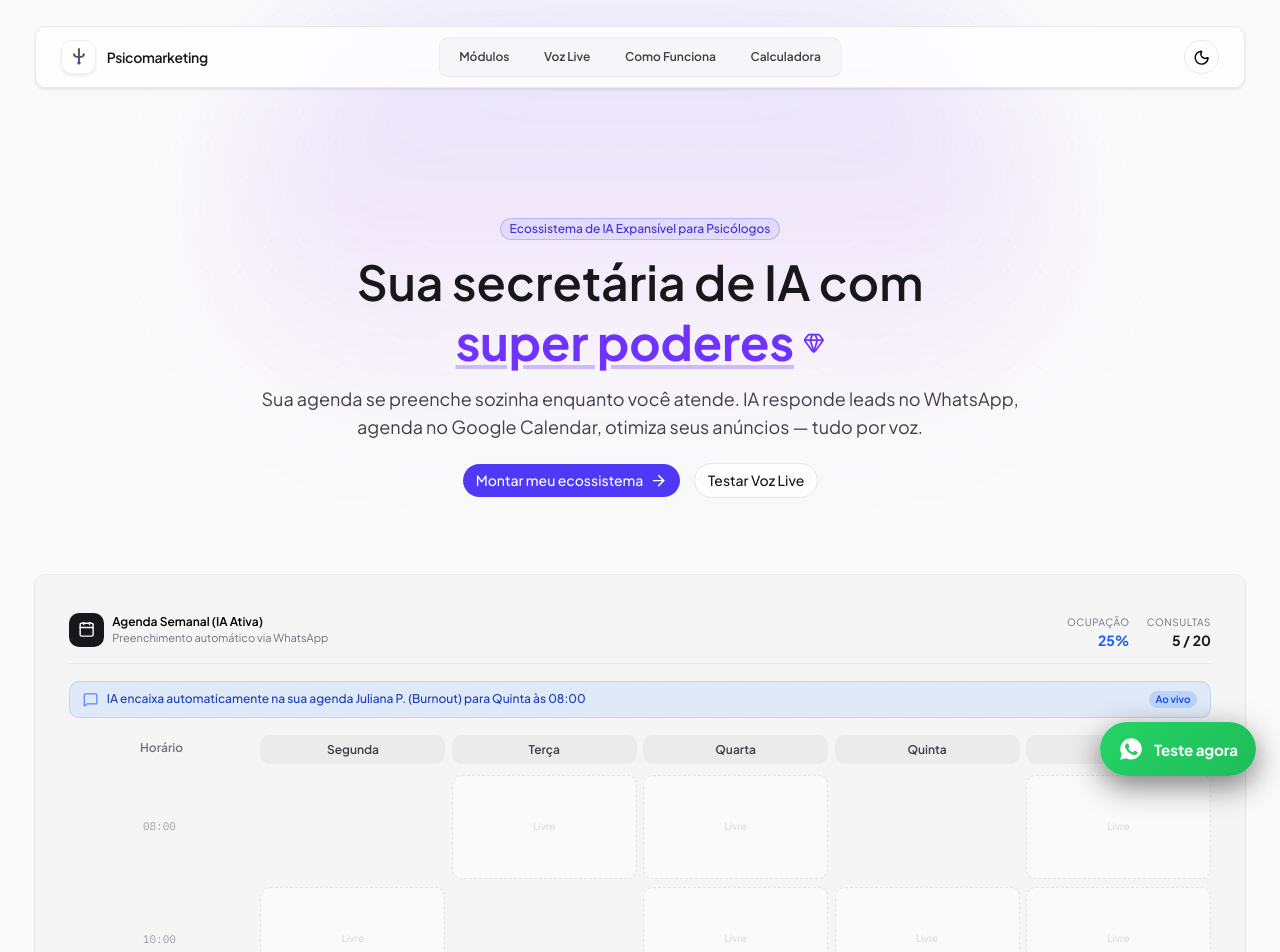
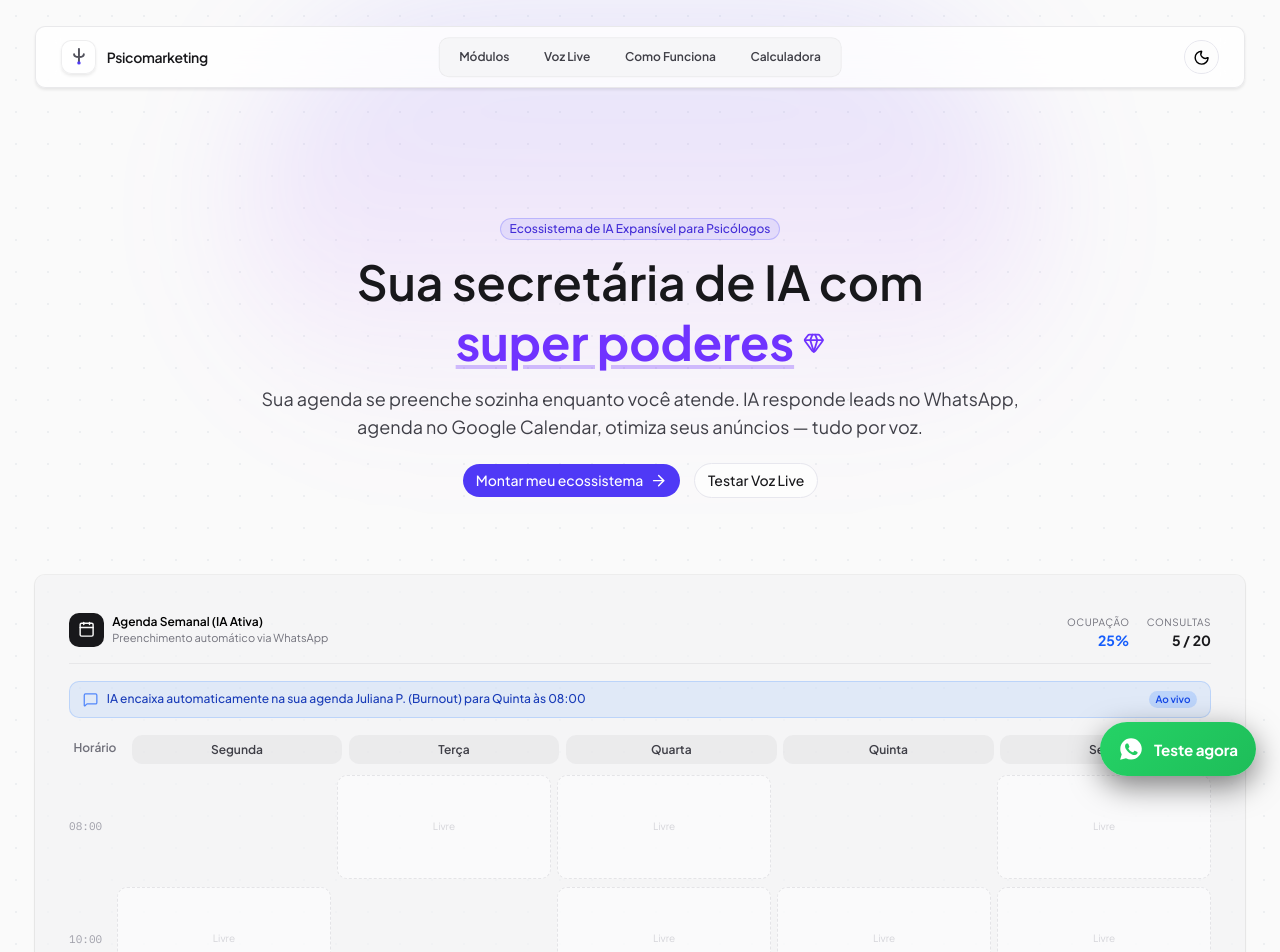
Before and after one commit to felipedutrag/psicomarketing, a Next.js app: page / in a window 1280 px wide. Shown: the top 952 px of the page. Built offline with nearby package versions, Linux system fonts and the light colour scheme; a web font is replaced by a local one.

Commit message:
refactor bot flow scene layout and styling

```diff
--- a/src/components/bot-flow-scene.jsx
+++ b/src/components/bot-flow-scene.jsx
@@ -116,8 +116,8 @@ export function BotFlowScene() {
 
       {/* Mobile View: 3 Days (Segunda, Terça, Quarta) */}
       <div className="block md:hidden w-full">
-        <div className="grid grid-cols-4 gap-0.5 sm:gap-1 text-center text-[9px] sm:text-[10px] font-semibold text-zinc-500 dark:text-zinc-400">
-          <div className="p-0.5">Horário</div>
+        <div className="grid grid-cols-[auto_1fr_1fr_1fr] gap-0.5 sm:gap-1 text-center text-[9px] sm:text-[10px] font-semibold text-zinc-500 dark:text-zinc-400">
+          <div className="p-0.5 pr-2">Horário</div>
           {MOBILE_DAYS.map((day) => (
             <div
               key={day}
@@ -130,8 +130,8 @@ export function BotFlowScene() {
 
         <div className="mt-1.5 sm:mt-2 space-y-1 sm:space-y-1.5">
           {TIMES.map((time) => (
-            <div key={time} className="grid grid-cols-4 items-center gap-0.5 sm:gap-1 text-[9px] sm:text-[10px]">
-              <div className="pr-0.5 text-center font-mono text-[9px] sm:text-[10px] text-zinc-400 dark:text-zinc-500">
+            <div key={time} className="grid grid-cols-[auto_1fr_1fr_1fr] items-center gap-0.5 sm:gap-1 text-[9px] sm:text-[10px]">
+              <div className="pr-0.5 pr-2 text-center font-mono text-[9px] sm:text-[10px] text-zinc-400 dark:text-zinc-500">
                 {time}
               </div>
               {MOBILE_DAYS.map((_, dayIndex) => {
@@ -141,21 +141,20 @@ export function BotFlowScene() {
                 return (
                   <div
                     key={key}
-                    className={`flex h-18 sm:h-20 md:h-24 flex-col justify-center rounded border p-0.5 sm:p-1 transition-all duration-300 ${
-                      slot
+                    className={`flex h-18 sm:h-20 md:h-24 flex-col justify-center rounded border p-0.5 sm:p-1 transition-all duration-300 ${slot
                       ? "animate-in fade-in zoom-in-95 border-blue-500/40 bg-blue-50 dark:border-blue-800/60 dark:bg-blue-950/50"
                       : "border-dashed border-zinc-200 bg-white/50 text-zinc-400 dark:border-zinc-800 dark:bg-zinc-950/30 dark:text-zinc-600"
                       }`}
                   >
                     {slot && (
                       <div className="space-y-0.5">
-                        <div className="flex items-center gap-0.5">
+                        <div className="flex items-center gap-0.5 justify-center">
                           <CheckCircle2 className="size-2 sm:size-2.5 sm:size-3 shrink-0 text-blue-600 dark:text-blue-400" />
-                          <p className="truncate text-[8px] sm:text-[9px] md:text-[10px] font-bold text-zinc-900 dark:text-zinc-100">
+                          <p className="truncate text-[8px] sm:text-[9px] md:text-[10px] font-bold text-zinc-900 dark:text-zinc-100 text-center">
                             {slot.patient.split(" ")[0]} {slot.patient.split(" ")[1]}
                           </p>
                         </div>
-                        <span className="inline-block truncate rounded bg-blue-200/60 px-0.5 py-0.2 text-[6px] sm:text-[7px] md:text-[8px] font-medium text-blue-800 dark:bg-blue-900/60 dark:text-blue-200">
+                        <span className="inline-block truncate rounded-sm bg-blue-200/60 px-0.5 py-0.3 text-[6px] sm:text-[7px] md:text-[8px] font-medium text-blue-800 dark:bg-blue-900/60 dark:text-blue-200 text-center">
                           {slot.type}
                         </span>
                       </div>
@@ -173,8 +172,8 @@ export function BotFlowScene() {
 
       {/* Desktop View: All 5 Days (Segunda a Sexta) */}
       <div className="hidden md:block w-full">
-        <div className="grid grid-cols-6 gap-1.5 text-center text-xs font-semibold text-zinc-500 dark:text-zinc-400">
-          <div className="p-1">Horário</div>
+        <div className="grid grid-cols-[auto_1fr_1fr_1fr_1fr_1fr] gap-1.5 text-center text-xs font-semibold text-zinc-500 dark:text-zinc-400">
+          <div className="p-1 pr-2">Horário</div>
           {ALL_DAYS.map((day) => (
             <div
               key={day}
@@ -187,8 +186,8 @@ export function BotFlowScene() {
 
         <div className="mt-2.5 space-y-2">
           {TIMES.map((time) => (
-            <div key={time} className="grid grid-cols-6 items-center gap-1.5 text-xs">
-              <div className="pr-1 text-center font-mono text-[11px] text-zinc-400 dark:text-zinc-500">
+            <div key={time} className="grid grid-cols-[auto_1fr_1fr_1fr_1fr_1fr] items-center gap-1.5 text-xs">
+              <div className="pr-1 pr-2 text-center font-mono text-[11px] text-zinc-400 dark:text-zinc-500">
                 {time}
               </div>
               {ALL_DAYS.map((_, dayIndex) => {
@@ -198,21 +197,20 @@ export function BotFlowScene() {
                 return (
                   <div
                     key={key}
-                    className={`flex h-24 flex-col justify-center rounded-lg border p-2 transition-all duration-300 ${
-                      slot
+                    className={`flex h-24 flex-col justify-center rounded-lg border p-2 transition-all duration-300 ${slot
                       ? "animate-in fade-in zoom-in-95 border-blue-500/40 bg-blue-50 dark:border-blue-800/60 dark:bg-blue-950/50"
                       : "border-dashed border-zinc-200 bg-white/50 text-zinc-400 dark:border-zinc-800 dark:bg-zinc-950/30 dark:text-zinc-600"
                       }`}
                   >
                     {slot ? (
                       <div className="space-y-0.5">
-                        <div className="flex items-center gap-1">
+                        <div className="flex items-center gap-1 justify-center">
                           <CheckCircle2 className="size-3 shrink-0 text-blue-600 dark:text-blue-400" />
-                          <p className="truncate text-[10px] font-bold text-zinc-900 dark:text-zinc-100">
+                          <p className="truncate text-[10px] font-bold text-zinc-900 dark:text-zinc-100 text-center">
                             {slot.patient.split(" ")[0]} {slot.patient.split(" ")[1]}
                           </p>
                         </div>
-                        <span className="inline-block truncate rounded bg-blue-200/60 px-1 py-0.2 text-[9px] font-medium text-blue-800 dark:bg-blue-900/60 dark:text-blue-200">
+                        <span className="inline-block truncate rounded-sm bg-blue-200/60 px-1 py-0.3 text-[9px] font-medium text-blue-800 dark:bg-blue-900/60 dark:text-blue-200 text-center">
                           {slot.type}
                         </span>
                       </div>
```
Lines whose indentation alone changed are shown as unchanged.
